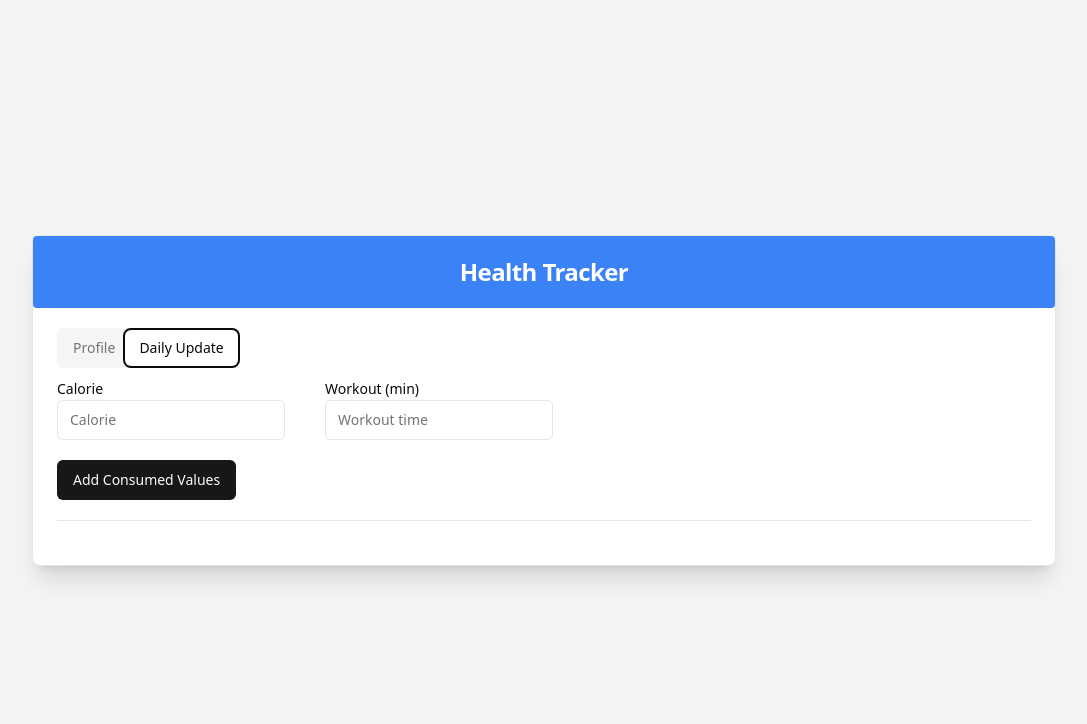
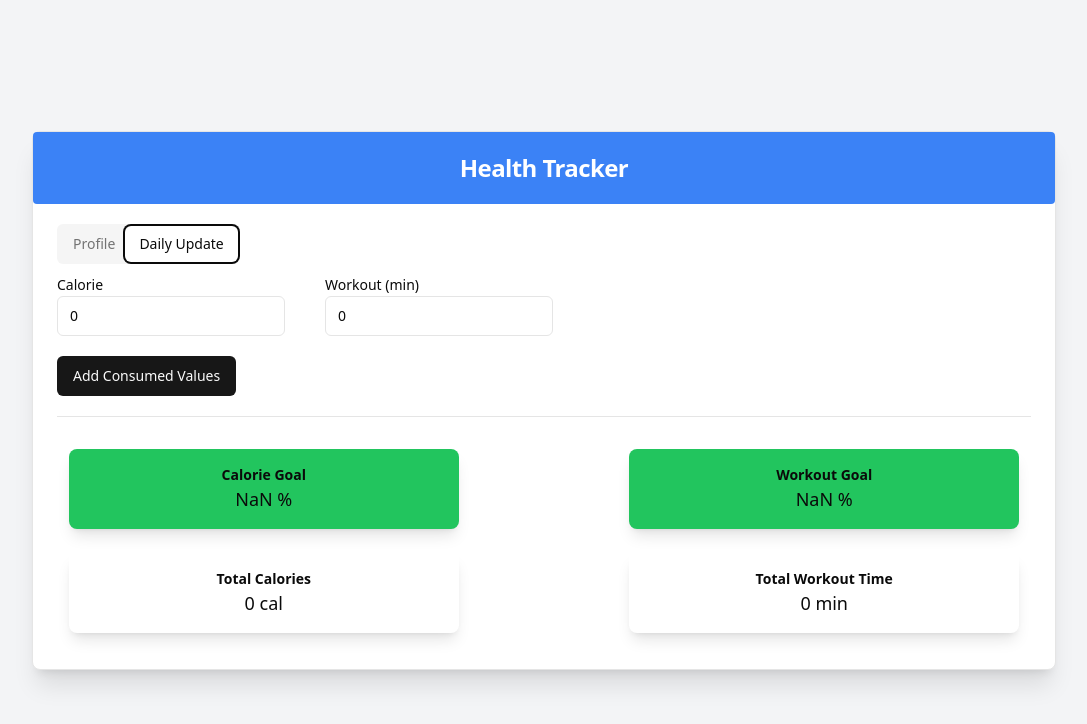
Before and after one commit to MateusBarceliniTuring/xAI_react_jsx, a React (Vite) app: page / in a window 1280 px wide. Both pictures are taken after a click on the tab "Daily Update". Shown: the top 724 px of the page, without its empty margins (96-1183 px from the left). Built offline with nearby package versions, Linux system fonts and the light colour scheme.

Commit message:
40963-IdealResponse final

```diff
--- a/src/App.jsx
+++ b/src/App.jsx
@@ -6,20 +6,6 @@ import { Input } from "@/components/ui/input";
 import { Button } from "@/components/ui/button";
 import { Slider } from "@/components/ui/slider";
 import { Separator } from "@/components/ui/separator"
-
-// Mini Card Component
-const MiniCard = ({ title, value, percentage }) => {
-  let bgColor = 'bg-green-500';
-  if (percentage < 50) bgColor = 'bg-red-500';
-  else if (percentage < 75) bgColor = 'bg-orange-500';
-
-  return (
-    <div className={`p-4 m-2 shadow-lg rounded-lg ${bgColor}`}>
-      <h3 className="text-sm font-semibold">{title}</h3>
-      <p className="text-lg">{value}</p>
-    </div>
-  );
-};
 
 export default function App() {
   const [tab, setTab] = useState('profile');
@@ -34,27 +20,20 @@ export default function App() {
   });
 
   const [daily, setDaily] = useState([]);
-  const [submitted, setSubmitted] = useState(false);
-
-  // Validation and form submission logic would go here
-  const handleSubmit = (e, type) => {
-    e.preventDefault();
-    if (type === 'profile') {
-      // Validate profile form
-    } else if (type === 'daily') {
-      setSubmitted(true);
-    }
-  };
 
   const calculatePercentage = (done, goal) => {
-    return ((done / goal) * 100).toFixed(2);
+    return ((done / goal) * 100).toFixed(0);
   };
 
   const handleProfileForm = (newForm) => {
+    newForm.calorieGoal = parseInt(newForm.calorieGoal);
+    newForm.workoutGoal = parseInt(newForm.workoutGoal);
     setProfile(newForm);
   };
 
   const handleDailyUpdateForm = (newForm) => {
+    newForm.calorie = parseInt(newForm.calorie);
+    newForm.workout = parseInt(newForm.workout);
     setDaily(prev => [...prev, newForm]);
   }
 
@@ -129,8 +108,8 @@ export default function App() {
   }
 
   const TabDailyUpdate = () => {
-    const [calorie, setCalorie] = useState(null);
-    const [workout, setWorkout] = useState(null);
+    const [calorie, setCalorie] = useState(0);
+    const [workout, setWorkout] = useState(0);
 
     return (
       <div>
@@ -163,19 +142,50 @@ export default function App() {
 
         <Separator className="mt-5 mb-5" />
 
-        {submitted && (
-          <div className="mt-4">
-            <div className="flex flex-wrap justify-center">
-              <MiniCard title="Calorie Goal" value={`${calculatePercentage(daily.calories, profileCalorieGoal)}%`} percentage={calculatePercentage(daily.calories, profileCalorieGoal)} />
-              <MiniCard title="Workout Goal" value={`${calculatePercentage(daily.workoutTime, profileWorkoutGoal)}%`} percentage={calculatePercentage(daily.workoutTime, profileWorkoutGoal)} />
-              <MiniCard title="Total Calories" value={`${daily.calories} cal`} />
-              <MiniCard title="Total Workout Time" value={`${daily.workoutTime} min`} />
-            </div>
+        <div className="mt-4">
+          <div className="flex flex-wrap justify-between">
+            <MiniCard title="Calorie Goal" type="calorie" />
+            <MiniCard title="Workout Goal" type="workout" />
+            <MiniCard title="Total Calories" type="calorie" isTotal={true} />
+            <MiniCard title="Total Workout Time" type="workout" isTotal={true} />
           </div>
-        )}
+        </div>
       </div>
     );
   }
+
+  const MiniCard = ({ title, type, isTotal }) => {
+    let value = 0, goal = 0, sufix = '';
+
+    if (type == 'calorie') {
+      value = daily.reduce((a,c) => a + c.calorie, 0);
+      goal = profile.calorieGoal || 0;
+      sufix = 'cal';
+    } else if (type == 'workout') {
+      value = daily.reduce((a,c) => a + c.workout, 0);
+      goal = profile.workoutGoal || 0;
+      sufix = 'min';
+    }
+
+    let bgColor = '';
+    if (!isTotal) {
+      const percentage = calculatePercentage(value, goal);
+      bgColor = 'bg-green-500';
+      if (percentage < 50) bgColor = 'bg-red-500';
+      else if (percentage < 75) bgColor = 'bg-orange-500';
+
+      value = `${percentage} %`
+    } else {
+      value = `${value} ${sufix}`
+    }
+
+    return (
+      <div className={`w-[40%] max-h-[40vh] p-4 m-3 shadow-lg rounded-lg ${bgColor} flex flex-col justify-center items-center text-center`}>
+        <h3 className="text-sm font-semibold">{title}</h3>
+        <p className="text-lg">{value}</p>
+      </div>
+    );
+  };
 
   return (
     <div className="flex justify-center items-center min-h-screen bg-gray-100">
```
